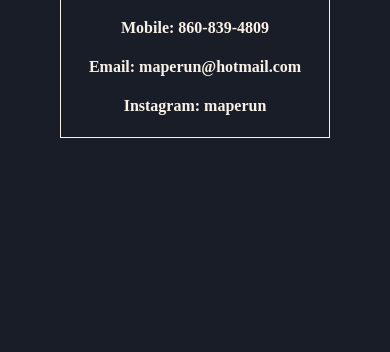
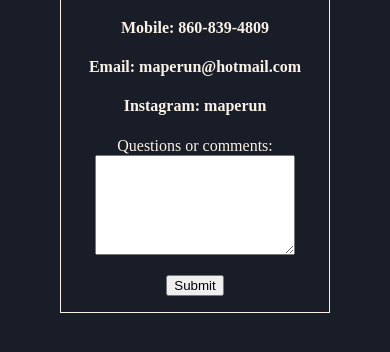
Before and after one commit to maperun/maperun.github.io, a plain HTML site: page Contact/contact.html in a window 390 px wide. Shown: the part 122-474 px from the top of the page. Drawn offline with Linux system fonts and the light colour scheme.

Commit message:
contact input field

```diff
--- a/Contact/contact.css
+++ b/Contact/contact.css
@@ -3,7 +3,25 @@
 body {
 	background-color: #181d28;
 	color: #f9f1e5;
-	text-align: center;
 	margin: 60px;
 	border: 1px solid #f9f1e5;
 }
+
+h1,h4 {
+	text-align: center;
+}
+
+p {
+	text-align: center;
+}
+
+textarea {
+	width: 400px;
+	height: 200px;
+}
+
+@media all and (max-width: 840px) {
+	textarea {
+		width: 200px;
+		height: 100px;
+	}
--- a/Contact/contact.html
+++ b/Contact/contact.html
@@ -11,5 +11,13 @@
 	<h4>Mobile: 860-839-4809</h4>
 	<h4>Email: maperun@hotmail.com</h4>
 	<h4>Instagram: maperun</h4>
+
+	<div class="form">
+	<p><label>Questions or comments:</label><br>
+	<textarea type="text" name="contest entry"></textarea>
+	</p>
+	<p><input type="submit" value="Submit"></p>
+	</div>
+
 </body>
 </html>
--- a/Image_Gallery/main.js
+++ b/Image_Gallery/main.js
@@ -1,6 +1,6 @@
 $(document).ready(function() {
 
-$('img').click (function() {
+$('img').click(function() {
     $(this).css('width','40%');
-	});
+   	});
 });
```
